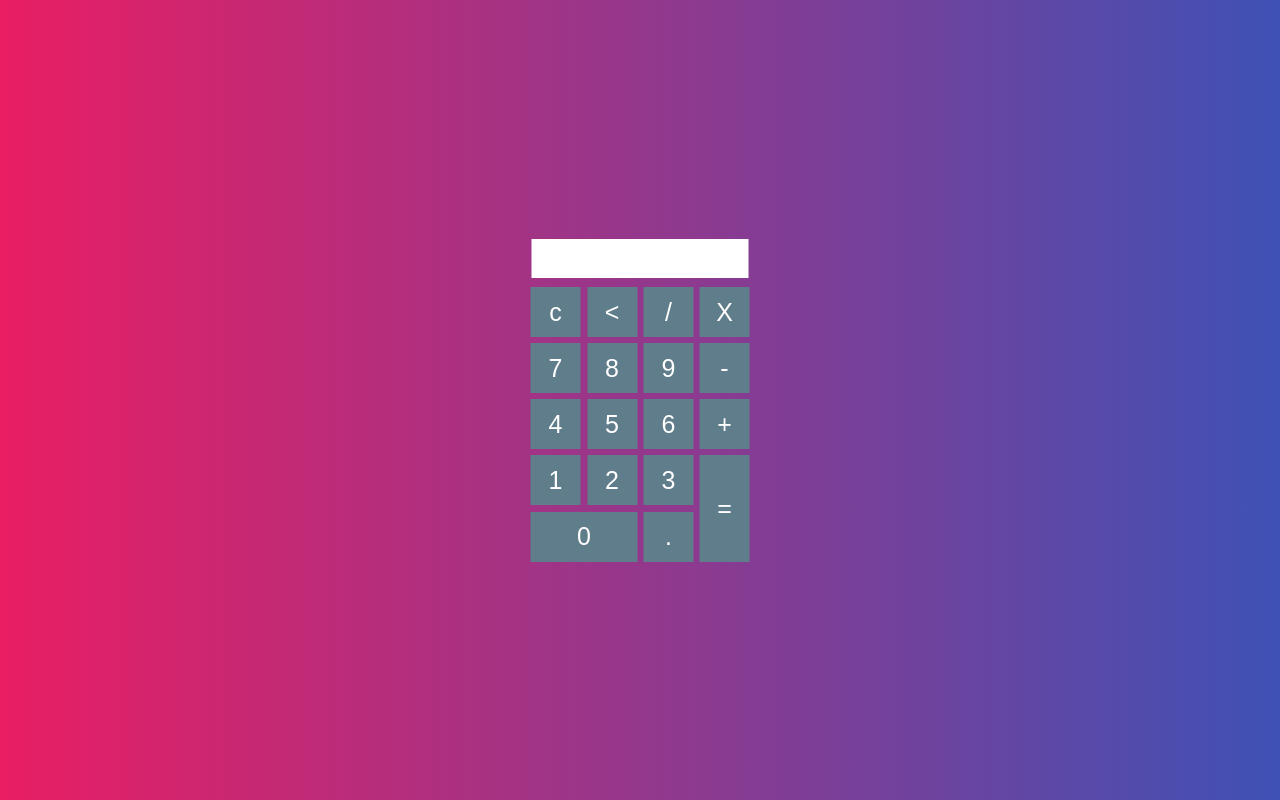
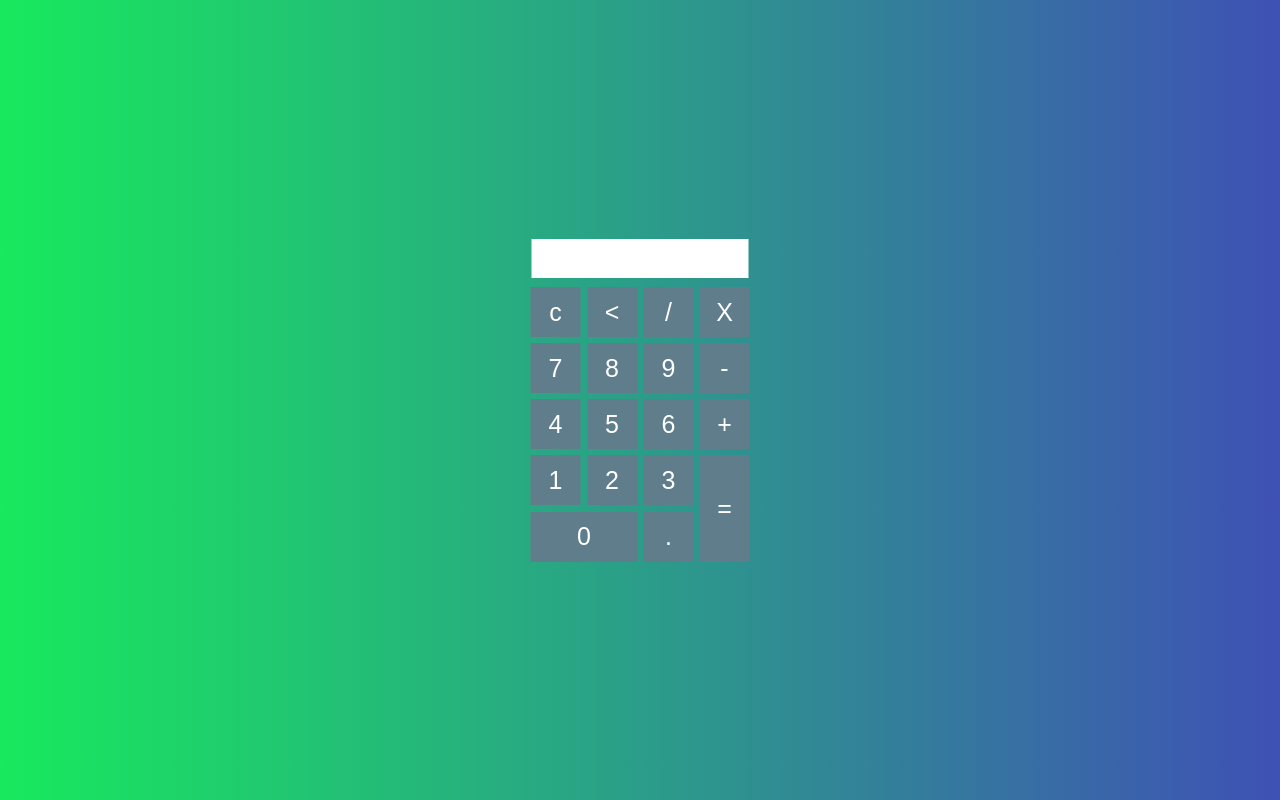
Before and after one commit to marquitobb/calculadora, a plain HTML site: page index.html in a window 1280 px wide. Drawn offline with Linux system fonts and the light colour scheme.

Commit message:
cambio de colores

```diff
--- a/index.html
+++ b/index.html
@@ -50,7 +50,7 @@
                 transform: translateX(-50%) translateY(-50%);
             }
             .bg{
-                background:linear-gradient(to right,#e91e63, #3f51b5);
+                background:linear-gradient(to right,#18e95d, #3f51b5);
                 height: 100%;
             }
 
```
